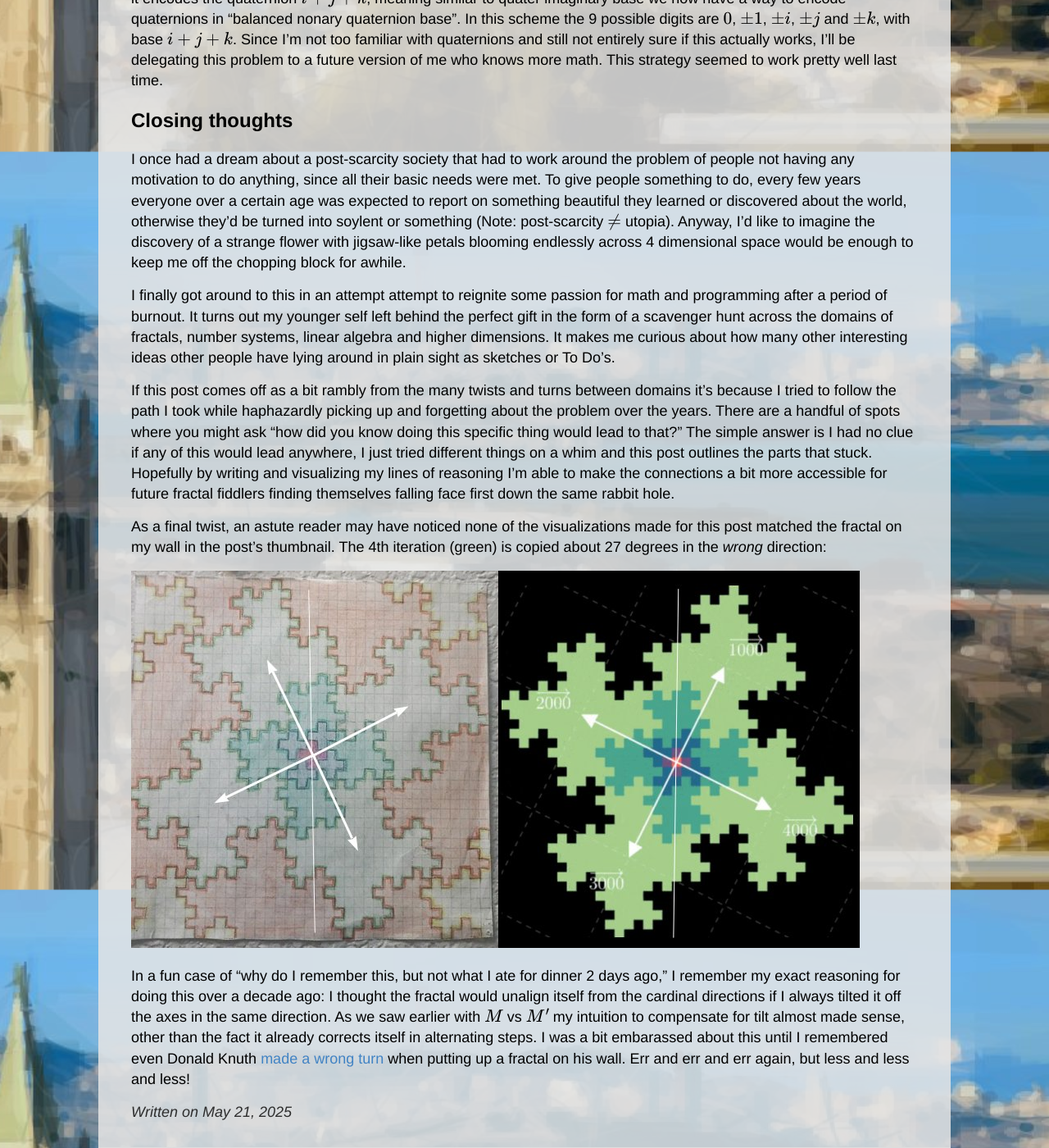
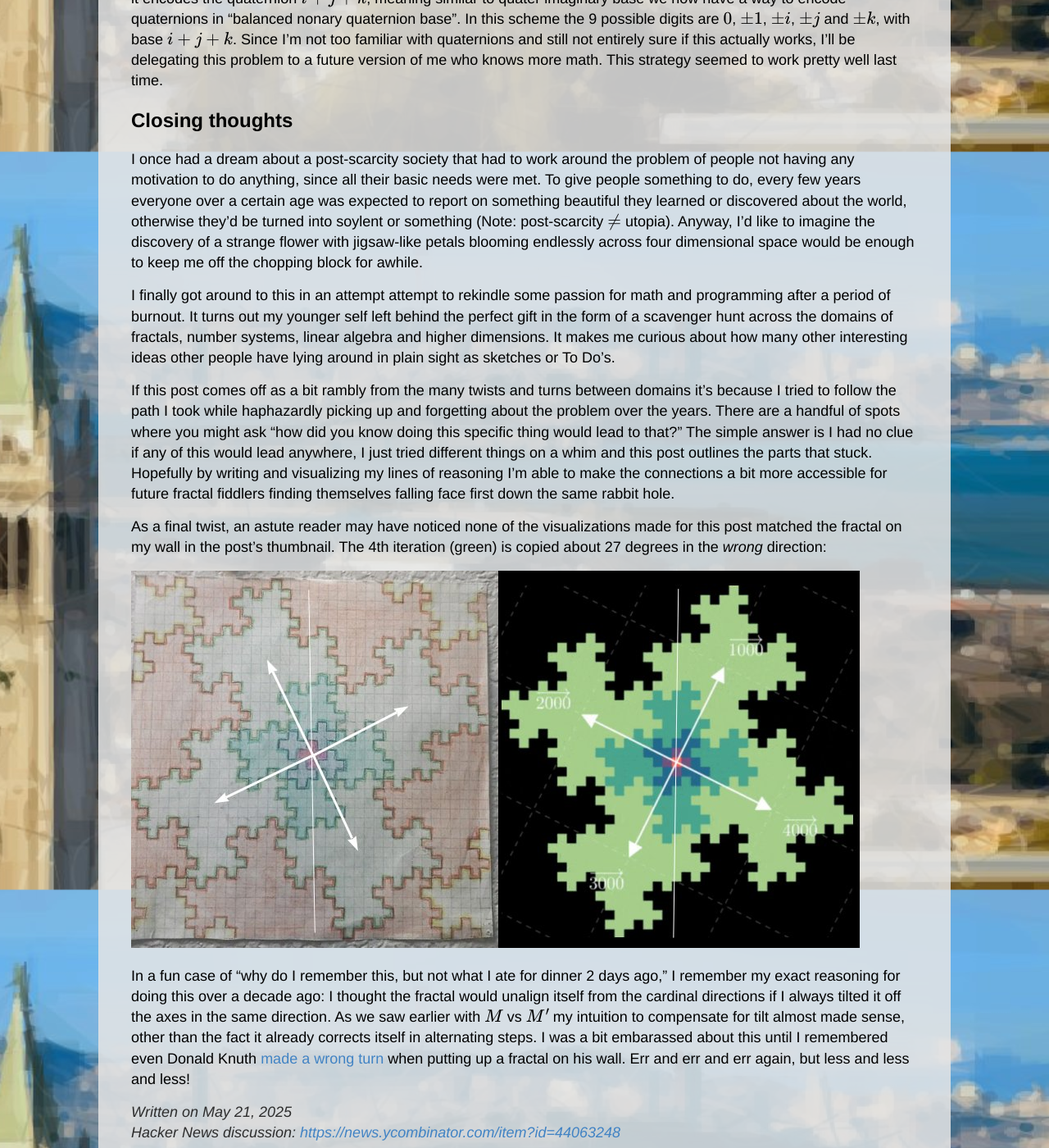
Before and after one commit to ckw017/ckw017.github.io, a Jekyll site: the page built from _posts/2025-05-21-Fractal.md, in a window 1280 px wide and 1400 px high, scrolled down 24115 px. Shown: the whole window at 82% size. Built offline with Jekyll 4.4.1, drawn with Linux system fonts in a browser that asks for light colours; formulas are drawn with MathJax 3; some of the changed text lies outside the part shown.

Commit message:
hn discussion link

```diff
--- a/_layouts/post.html
+++ b/_layouts/post.html
@@ -28,6 +28,11 @@ layout: default
 
   <div class="date">
     Written on {{ page.date | date: "%B %e, %Y" }}
+
+    {% if page.hackernews %}
+    <br>
+    Hacker News discussion: <a href="{{ page.hackernews }}">{{ page.hackernews }}</a>
+    {% endif %}
   </div>
 
   {% include disqus.html %}
--- a/_posts/2025-05-21-Fractal.md
+++ b/_posts/2025-05-21-Fractal.md
@@ -3,6 +3,7 @@ layout: post
 img: /images/fractal/thumbnail.jpg
 title: That fractal that's been up on my wall for 12 years
 excerpt_separator: <!--more-->
+hackernews: https://news.ycombinator.com/item?id=44063248
 ---
 
 **Warning:** Math, Handwaving
@@ -752,10 +753,10 @@ people not having any motivation to do anything, since all their basic needs wer
 To give people something to do, every few years everyone over a certain age was expected
 to report on something beautiful they learned or discovered about the world, otherwise
 they'd be turned into soylent or something (Note: post-scarcity $$\neq$$ utopia). Anyway, I'd like to
-imagine the discovery of a strange flower with jigsaw-like petals blooming endlessly across 4
+imagine the discovery of a strange flower with jigsaw-like petals blooming endlessly across four
 dimensional space would be enough to keep me off the chopping block for awhile.
 
-I finally got around to this in an attempt attempt to reignite some passion for math and programming
+I finally got around to this in an attempt attempt to rekindle some passion for math and programming
 after a period of burnout. It turns out my younger
 self left behind the perfect gift in the form of a scavenger hunt across the domains of fractals, number systems,
 linear algebra and higher dimensions. It makes me curious about how many other interesting
```
Also changed, not shown: other parts of _posts/2025-05-21-Fractal.md (+1 -1 lines), 1 other file.
